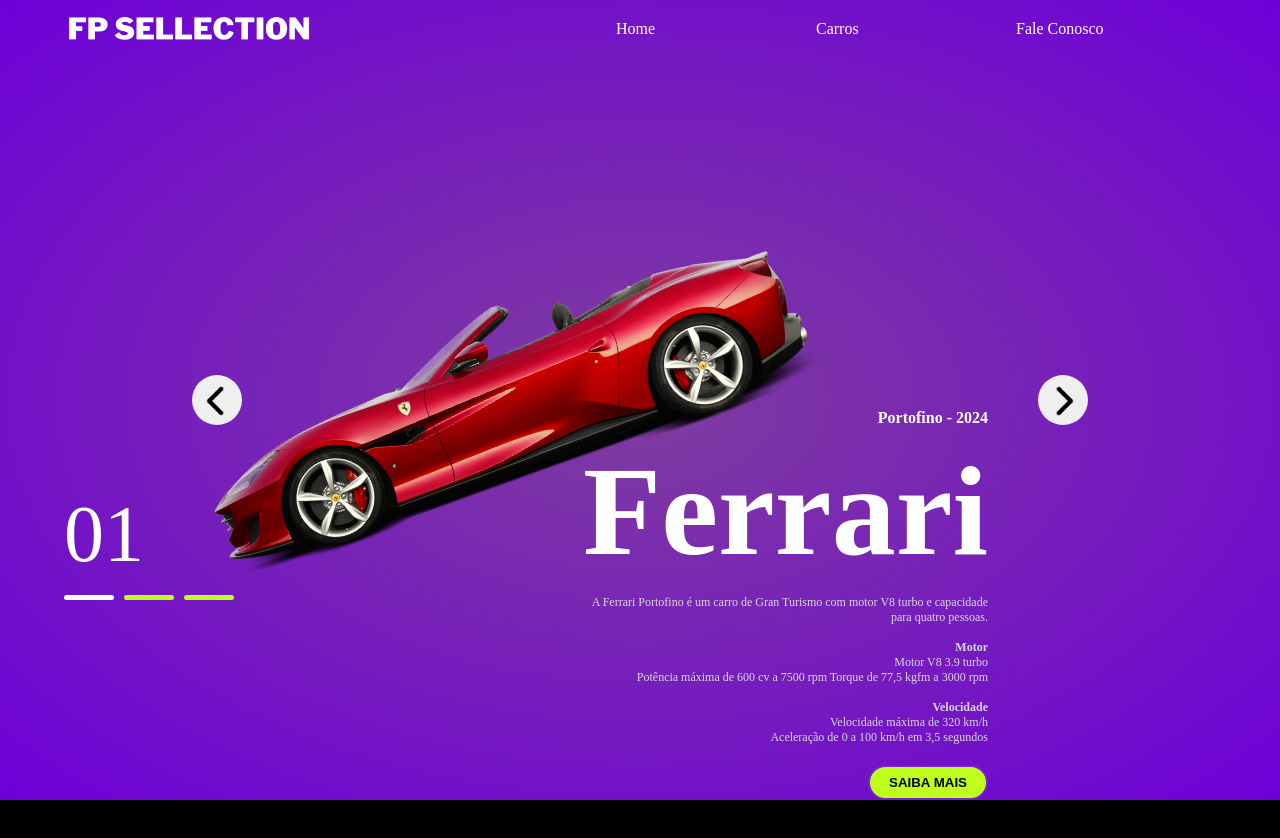
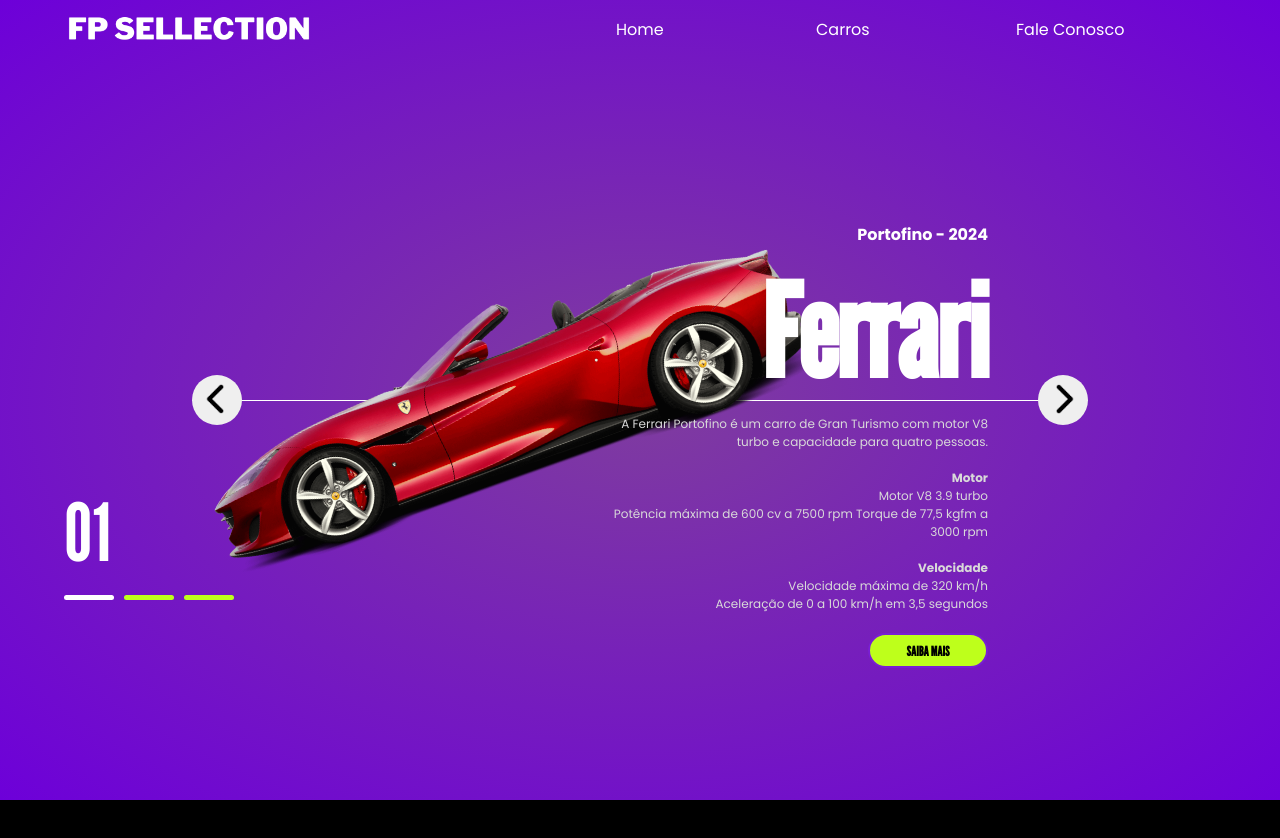
Before and after one commit to FernandoOcion/Estudo-javascript, a plain HTML site: page site-carro/index.html in a window 1280 px wide. Before the commit the page ends 800 px from the top, so only its background shows below. Drawn offline with nearby package versions, Linux system fonts and the light colour scheme.

Commit message:
Novas alterações no css

```diff
--- a/site-carro/index.html
+++ b/site-carro/index.html
@@ -6,6 +6,19 @@
     <meta name="viewport" content="width=device-width, initial-scale=1.0">
     <title>Document</title>
     <link rel="stylesheet" href="style.css">
+
+    <link rel="preconnect" href="https://fonts.googleapis.com">
+    <link rel="preconnect" href="https://fonts.gstatic.com" crossorigin>
+    <link
+        href="https://fonts.googleapis.com/css2?family=Poppins:ital,wght@0,100;0,200;0,300;0,400;0,500;0,600;0,700;0,800;0,900;1,100;1,200;1,300;1,400;1,500;1,600;1,700;1,800;1,900&display=swap"
+        rel="stylesheet">
+
+    <link rel="preconnect" href="https://fonts.googleapis.com">
+    <link rel="preconnect" href="https://fonts.gstatic.com" crossorigin>
+    <link
+        href="https://fonts.googleapis.com/css2?family=League+Gothic&family=Poppins:ital,wght@0,100;0,200;0,300;0,400;0,500;0,600;0,700;0,800;0,900;1,100;1,200;1,300;1,400;1,500;1,600;1,700;1,800;1,900&display=swap"
+        rel="stylesheet">
+
 </head>
 
 <body>
--- a/site-carro/style.css
+++ b/site-carro/style.css
@@ -3,6 +3,7 @@
     padding: 0;
     box-sizing: border-box;
     list-style: none;
+    font-family: "Poppins", sans-serif;
 }
 
 body{
@@ -70,9 +71,10 @@ section{
                 height: 100%;
                 display: flex;
                 flex-direction: column;
-                justify-content: end;
+                justify-content: center;
                 align-items: end;
                 gap: 20px;
+                margin-top: 45px;
 
                 & .model{
                     font-weight: bold;
@@ -81,6 +83,7 @@ section{
                 & h2{
                     font-size: 8em;
                     line-height: 1em;
+                    font-family: "League Gothic", sans-serif;
                 }
 
                 & .description{
@@ -100,8 +103,18 @@ section{
                     color: #000;
                     cursor: pointer;
                     font-weight: bold;
+                    font-family: "League Gothic", sans-serif;
                 }
             }
+        }
+
+        &::before{
+            content: "";
+            position: absolute;
+            height: 200px;
+            width: 100%;
+            top: 50%;
+            border-top: 1px solid #fff;
         }
     }
 
@@ -133,6 +146,7 @@ section{
             & img {
                 width: 30px;
                 margin-top: 4px;
+                cursor: pointer;
             }
 
             &:hover{
@@ -155,6 +169,7 @@ section{
 
         & .number{
             font-size: 5em;
+            font-family: "League Gothic", sans-serif;
         }
 
         & ul{
```
